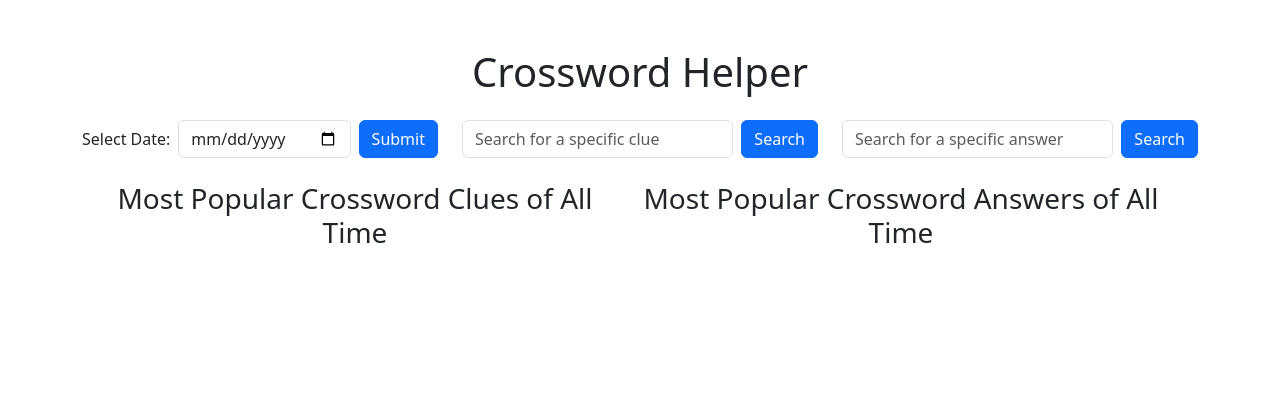
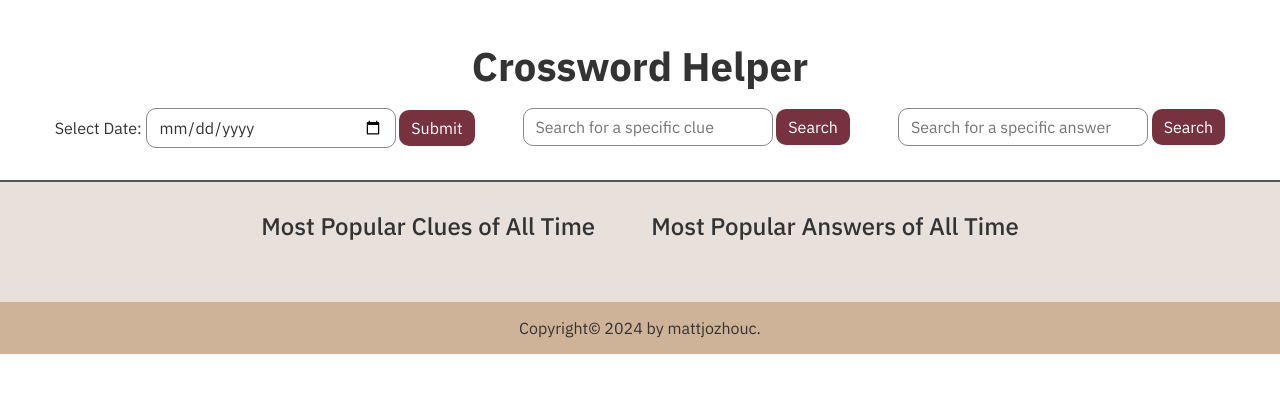
Before and after one commit to mattjzhou/CrosswordHelper, a Flask app: template templates/home.html in a window 1280 px wide. Shown: the top 393 px of the page. Run offline with Flask 3, Linux system fonts and the light colour scheme; the template is opened without the code that fills it, so the values that code supplies are empty.

Commit message:
OMG I LOVE CHAGPT

```diff
--- a/app.py
+++ b/app.py
@@ -2,8 +2,11 @@ import os
 from datetime import date
 
 import pandas as pd
+from dotenv import load_dotenv
 from flask import Flask, render_template, request
 from sqlalchemy import create_engine
+
+load_dotenv()
 
 server = os.getenv("DB_SERVER")
 database = os.getenv("DB_NAME")
@@ -22,17 +25,17 @@ app = Flask(__name__)
 def home():
     clues_df = pd.read_sql(
         """
-        select top 100 clue, answer, count(*) as occurrences
+        select top 100 Clue, Answer, count(*) as Count
         from clues group by clue, answer
-        order by occurrences desc
+        order by count desc
     """,
         engine,
     )
     answers_df = pd.read_sql(
         """
-        select top 100 answer, count (*) as occurrences
+        select top 100 Answer, count (*) as Count
         from clues group by answer
-        order by occurrences desc
+        order by count desc
     """,
         engine,
     )
@@ -48,19 +51,19 @@ def day():
     selected_date = request.args.get("date")
     clues_df = pd.read_sql(
         f"""
-        select top 100 c.clue, c.answer, c.occurrences from clues join
-        (select clue, answer, count(*) as occurrences from clues group by clue, answer) as c
+        select top 100 c.Clue, c.Answer, c.Count from clues join
+        (select clue, answer, count(*) as count from clues group by clue, answer) as c
         on clues.clue = c.clue and clues.answer = c.answer
-        where date = '{selected_date}' and c.occurrences > 1 order by c.occurrences desc;
+        where date = '{selected_date}' and c.count > 1 order by c.count desc;
     """,
         engine,
     )
     answers_df = pd.read_sql(
         f"""
-        select top 100 c.answer, c.occurrences from clues join
-        (select answer, count(*) as occurrences from clues group by answer) as c
+        select top 100 c.Answer, c.Count from clues join
+        (select answer, count(*) as count from clues group by answer) as c
         on clues.answer = c.answer
-        where date = '{selected_date}' and c.occurrences > 1 order by c.occurrences desc;
+        where date = '{selected_date}' and c.count > 1 order by c.count desc;
     """,
         engine,
     )
@@ -78,7 +81,7 @@ def clue():
     search_clue = search_clue.replace("'", "''")
     df = pd.read_sql(
         f"""
-        select top 100 clue, answer, count(*) as occurrences
+        select top 100 Clue, Answer, count(*) as Count
         from clues
         where clue LIKE '%{search_clue}%'
         group by clue, answer order by count(*) desc;
@@ -86,7 +89,9 @@ def clue():
         engine,
     )
     return render_template(
-        "clue.html", table=df.to_html(classes="styled-table", index=False)
+        "clue.html",
+        search_clue=search_clue,
+        table=df.to_html(classes="styled-table", index=False),
     )
 
 
@@ -96,7 +101,7 @@ def answer():
     search_answer = search_answer.replace("'", "''")
     df = pd.read_sql(
         f"""
-        select top 100 clue, answer, count(*) as occurrences
+        select top 100 Clue, Answer, count(*) as Count
         from clues
         where answer LIKE '{search_answer}'
         group by clue, answer order by count(*) desc;
@@ -104,7 +109,9 @@ def answer():
         engine,
     )
     return render_template(
-        "answer.html", table=df.to_html(classes="styled-table", index=False)
+        "answer.html",
+        search_answer=search_answer,
+        table=df.to_html(classes="styled-table", index=False),
     )
 
 
--- /dev/null
+++ b/static/css/base.css
@@ -0,0 +1,62 @@
+body,
+html {
+  width: 100%;
+  padding: 0;
+  margin: 0;
+}
+
+.container {
+  display: flex;
+  flex-direction: column;
+  justify-content: center;
+  width: 100%;
+}
+
+.header-container {
+  text-align: center;
+  padding: 2.5em;
+  padding-bottom: 1em;
+}
+
+.link {
+  text-decoration: none;
+  color: inherit;
+  display: inline-block;
+}
+
+.header-text {
+  font-size: 2.5em;
+  margin: 0;
+}
+
+.row {
+  display: flex;
+  flex-direction: row;
+  justify-content: center;
+}
+
+.search-options-row {
+  gap: 3em;
+  padding-bottom: 2em;
+}
+
+.button {
+  background-color: #76323f;
+  border: none;
+  border-radius: 10px;
+  color: white;
+  padding: 8px 12px;
+  font-size: 1em;
+}
+
+.button:hover {
+  cursor: pointer;
+}
+
+.form-input {
+  border: #888888 1px solid;
+  border-radius: 10px;
+  padding: 8px 12px;
+  font-size: 1em;
+  min-width: 14em;
+}
--- a/static/css/styles.css
+++ b/static/css/styles.css
@@ -1,22 +1,87 @@
+* {
+  font-family: "IBM Plex Sans", sans-serif;
+  color: #333333;
+}
+
+.divider {
+  border: 1px solid #565656;
+  background-color: #565656;
+  margin: 0;
+}
+
 .styled-table th,
 .styled-table td {
   text-align: left;
   padding: 8px;
+  border: none;
 }
 
 .styled-table {
+  min-width: 35em;
   width: 100%;
-  border-collapse: collapse;
+  border-collapse: separate;
+  border-spacing: 0;
+  border: 1.5px solid #565656;
+  border-radius: 7px;
 }
 
 .styled-table th {
+  background-color: #cfb399;
+}
+
+.styled-table tr:nth-child(even) {
   background-color: #f4f4f4;
 }
 
-.styled-table td {
-  border-bottom: 1px solid #ddd;
+.styled-table tr:nth-child(odd) {
+  background-color: #ffffff;
+}
+
+.styled-table tr:first-child th:first-child {
+  border-top-left-radius: 6px;
+}
+
+.styled-table tr:first-child th:last-child {
+  border-top-right-radius: 6px;
+}
+
+.styled-table tr:last-child td:first-child {
+  border-bottom-left-radius: 6px;
+}
+
+.styled-table tr:last-child td:last-child {
+  border-bottom-right-radius: 6px;
 }
 
 .nowrap {
   white-space: nowrap;
 }
+
+.tables-container {
+  display: flex;
+  flex-direction: row;
+  gap: 2em;
+  justify-content: center;
+  padding-top: 1em;
+  padding-bottom: 3em;
+  background-color: #e8e0da;
+}
+
+.table-title {
+  text-align: center;
+  font-size: 1.5em;
+  font-weight: 500;
+  margin: 0;
+  padding: 0.5em;
+}
+
+.single-table {
+  min-width: 50em;
+}
+
+.copyright {
+  text-align: center;
+  background-color: #cfb399;
+  margin: 0;
+  padding: 1em 0em;
+}
--- a/templates/base.html
+++ b/templates/base.html
@@ -4,16 +4,42 @@
     <meta charset="UTF-8" />
     <meta name="viewport" content="width=device-width, initial-scale=1.0" />
     <title>Crossword Helper</title>
-    <link
+    <!-- <link
       href="https://cdn.jsdelivr.net/npm/bootstrap@5.3.0-alpha1/dist/css/bootstrap.min.css"
       rel="stylesheet"
-    />
+    /> -->
     <link
       href="{{ url_for('static', filename='css/styles.css') }}"
       rel="stylesheet"
     />
+    <link
+      href="{{ url_for('static', filename='css/base.css') }}"
+      rel="stylesheet"
+    />
+    <link rel="preconnect" href="https://fonts.googleapis.com" />
+    <link rel="preconnect" href="https://fonts.gstatic.com" crossorigin />
+    <link
+      href="https://fonts.googleapis.com/css2?family=Comfortaa&family=IBM+Plex+Sans:ital,wght@0,100;0,200;0,300;0,400;0,500;0,600;0,700;1,100;1,200;1,300;1,400;1,500;1,600;1,700&family=Roboto:ital,wght@0,400;0,500;0,700;1,400&display=swap"
+      rel="stylesheet"
+    />
     <script>
-      // Extract query parameters and prepopulate the form
+      function getMaxDate() {
+        const now = new Date();
+        const estNow = new Date(
+          now.toLocaleString("en-US", { timeZone: "America/New_York" })
+        );
+        const elevenPM = new Date(estNow);
+        elevenPM.setHours(23, 0, 0, 0);
+
+        if (estNow < elevenPM) {
+          return now.toISOString().split("T")[0];
+        } else {
+          const tomorrow = new Date(now);
+          tomorrow.setDate(now.getDate() + 1);
+          return tomorrow.toISOString().split("T")[0];
+        }
+      }
+
       window.onload = function () {
         const urlParams = new URLSearchParams(window.location.search);
         document.getElementById("date").value = urlParams.get("date") || "";
@@ -21,66 +47,58 @@
           urlParams.get("search_clue") || "";
         document.getElementById("search_answer").value =
           urlParams.get("search_answer") || "";
+
+        document.getElementById("date").setAttribute("max", getMaxDate());
       };
     </script>
   </head>
 
   <body>
-    <div class="container mt-5">
-      <a href="/" style="text-decoration: none; color: inherit">
-        <h1 class="text-center mb-4">Crossword Helper</h1>
+    <div class="container">
+      <div class="header-container">
+        <a href="/" class="link">
+          <h1 class="header-text">Crossword Helper</h1>
         </a>
-      <div class="row gy-3 align-items-center">
-        <!-- Date Selector Form -->
-        <div class="col-lg-4 col-md-5 col-sm-6">
-          <form
-            action="/day"
-            method="get"
-            class="d-flex justify-content-start align-items-center flex-nowrap"
-          >
-            <label for="date" class="form-label me-2 mb-0 text-nowrap"
-              >Select Date:</label
-            >
+      </div>
+      <div class="row search-options-row">
+        <form action="/day" method="get" class="search-form">
+          <label for="date" class="form-label">Select Date:</label>
           <input
             type="date"
             name="date"
             id="date"
-              class="form-control me-2"
+            class="form-input"
+            max=""
             required
           />
-            <button type="submit" class="btn btn-primary">Submit</button>
+          <button type="submit" class="button">Submit</button>
         </form>
-        </div>
-
-        <div class="col-lg-4 col-md-4 col-sm-6">
-          <form action="/clue" method="get" class="d-flex w-100">
+        <form action="/clue" method="get" class="search-form">
           <input
             type="text"
             name="search_clue"
             id="search_clue"
-              class="form-control me-2"
+            class="form-input"
             placeholder="Search for a specific clue"
             required
           />
-            <button type="submit" class="btn btn-primary">Search</button>
+          <button type="submit" class="button">Search</button>
         </form>
-        </div>
-
-        <div class="col-lg-4 col-md-3 col-sm-12">
-          <form action="/answer" method="get" class="d-flex w-100">
+        <form action="/answer" method="get" class="search-form">
           <input
             type="text"
             name="search_answer"
             id="search_answer"
-              class="form-control me-2"
+            class="form-input"
             placeholder="Search for a specific answer"
             required
           />
-            <button type="submit" class="btn btn-primary">Search</button>
+          <button type="submit" class="button">Search</button>
         </form>
       </div>
-      </div>
+      <hr class="divider" />
       {% block content %}{% endblock %}
+      <p class="copyright">Copyright© 2024 by mattjozhouc.</p>
     </div>
   </body>
 </html>
--- a/templates/home.html
+++ b/templates/home.html
@@ -1,12 +1,12 @@
 {% extends "base.html" %} {% block content %}
-<div class="container mt-4 row" style="padding-bottom: 50px">
-  <div class="col-md-6">
-    <h3 class="text-center">Most Popular Crossword Clues of All Time</h3>
+<div class="tables-container">
+  <div>
+    <h3 class="table-title">Most Popular Clues of All Time</h3>
     <div>{{ table1|safe }}</div>
   </div>
 
-  <div class="col-md-6">
-    <h3 class="text-center">Most Popular Crossword Answers of All Time</h3>
+  <div>
+    <h3 class="table-title">Most Popular Answers of All Time</h3>
     <div>{{ table2|safe }}</div>
   </div>
 </div>
```
Also changed, not shown: templates/answer.html (+8 -1 lines), templates/clue.html (+6 -1 lines), templates/day.html (+5 -5 lines), 1 other file. Lines whose indentation alone changed are shown as unchanged.
